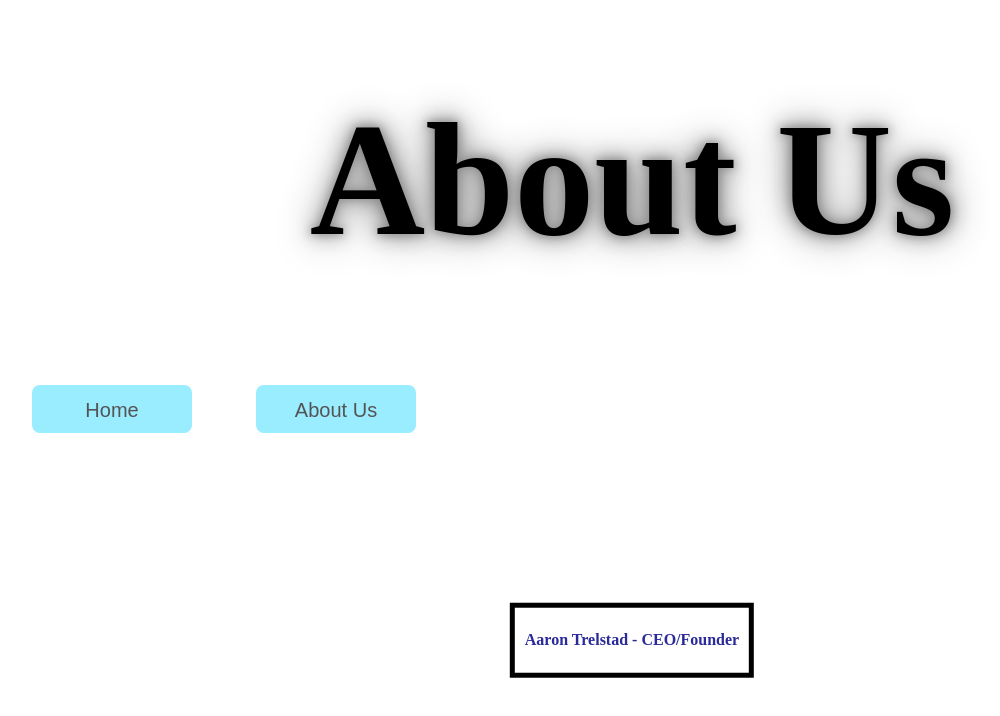
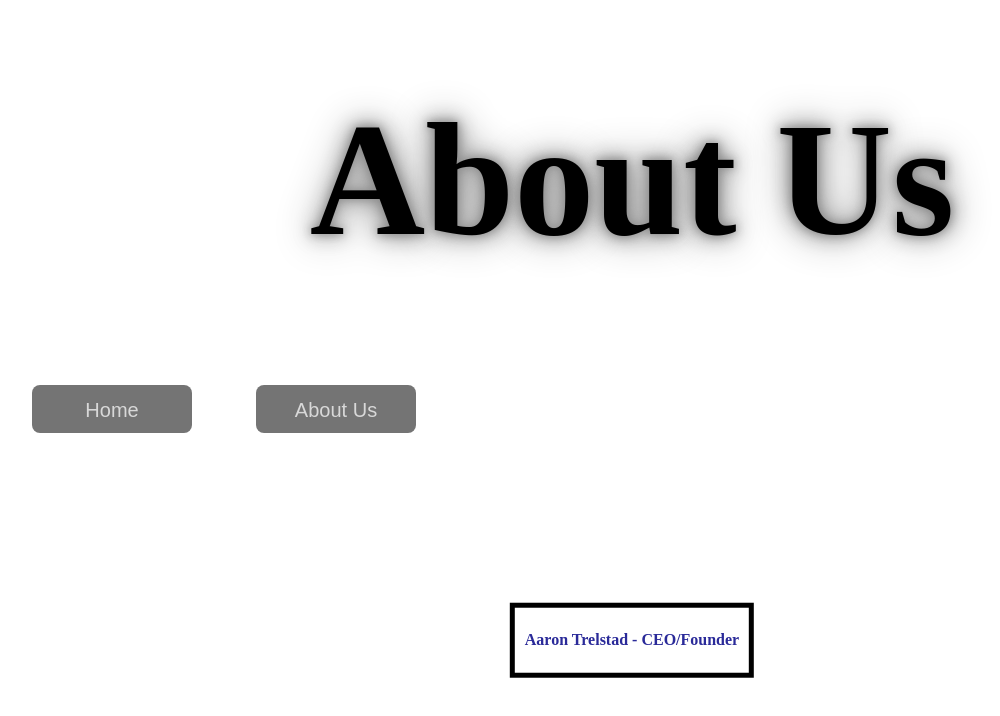
Before and after one commit to AaronTrelstad/HedgeFund, a React (Create React App) app in the folder Frontend/: page /Aboutus in a window 1280 px wide. Shown: the top 716 px of the page, without its empty margins (8-1008 px from the left). Built offline with nearby package versions, Linux system fonts and the light colour scheme.

Commit message:
frontend

```diff
--- a/Frontend/src/components/nav.css
+++ b/Frontend/src/components/nav.css
@@ -1,6 +1,6 @@
 button {
     transition-duration: 0.5s;
-    background-color: rgb(154, 236, 255);
+    background-color: rgb(116, 116, 116);
     border: None;
     border-radius: 0.5rem;
     text-align: center;
@@ -12,13 +12,13 @@ button {
 }
 
 .button:hover {
-    box-shadow: 0 12px 16px 0 rgb(243, 201, 255),0 17px 50px 0 rgba(243, 201, 255);
-    background-color: rgb(227, 127, 255);
+    box-shadow: 0 12px 16px 0 rgb(68, 68, 68),0 17px 50px 0 rgb(68, 68, 68);
+    background-color: rgb(66, 66, 66);
     transition-duration: 0.5s;
 }
 
 a {
-    color:rgb(84, 84, 84);
+    color:rgb(216, 216, 216);
     text-decoration: None;
     font-size: 1.25rem;
     width: 10rem;
```
